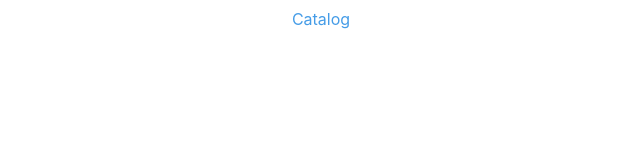
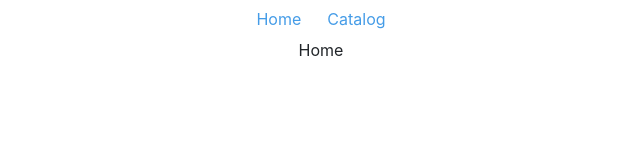
Before and after one commit to ontometrics/vivace-react, a React (Create React App) app in the folder vivace/: page /HomePage in a window 1280 px wide. Shown: the top 160 px of the page, without its empty margins (319-959 px from the left). Built offline with nearby package versions, Linux system fonts and the light colour scheme.

Commit message:
added homepage, defaults to home

```diff
--- a/vivace/src/App.js
+++ b/vivace/src/App.js
@@ -2,6 +2,7 @@ import React, { Component } from "react";
 import Navbar from "./components/Navbar";
 import "./App.css";
 import Catalog from "./components/Catalog";
+import HomePage from "./components/HomePage";
 import { Route, Switch, Redirect } from "react-router-dom";
 
 class App extends Component {
@@ -11,6 +12,8 @@ class App extends Component {
         <Navbar />
         <Switch>
           <Route exact path="/Catalog" component={Catalog} />
+          <Route exact path="/HomePage" component={HomePage} />
+          <Redirect to="/HomePage" />
         </Switch>
       </div>
     );
--- /dev/null
+++ b/vivace/src/components/HomePage.js
@@ -0,0 +1,9 @@
+import React from "react";
+
+class Homepage extends React.Component {
+  render() {
+    return <div>Home</div>;
+  }
+}
+
+export default Homepage;
--- a/vivace/src/components/Navbar.js
+++ b/vivace/src/components/Navbar.js
@@ -5,6 +5,9 @@ class Navbar extends React.Component {
   render() {
     return (
       <div>
+        <NavLink className="btn green" to="/homepage">
+          Home
+        </NavLink>
         <NavLink className="btn green" to="/catalog">
           Catalog
         </NavLink>
```
